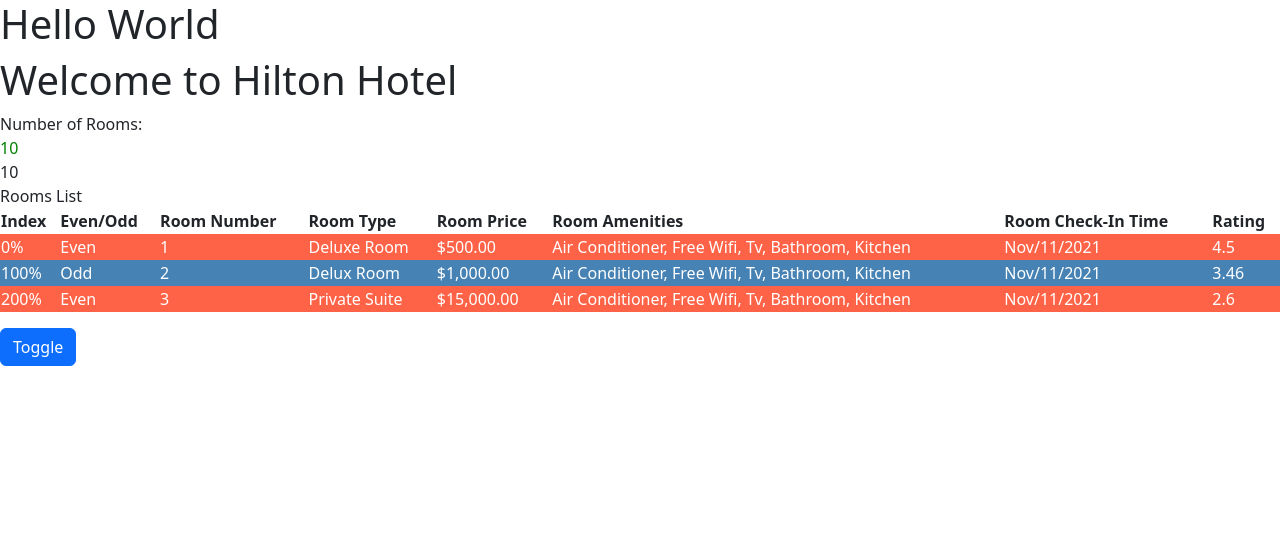
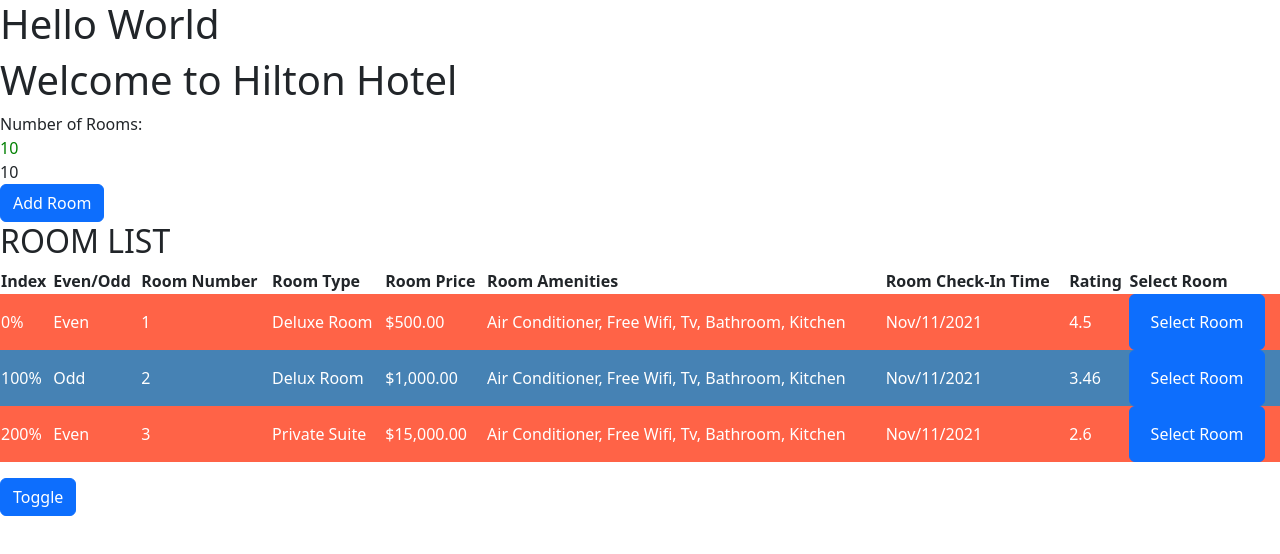
Before and after one commit to mramireztribe/hotelinventoryapp, an Angular app: page / in a window 1280 px wide. Shown: the top 554 px of the page. Built offline with nearby package versions, Linux system fonts and the light colour scheme.

Commit message:
added ngOnInit and ngOnChanges

```diff
--- a/src/app/app.module.ts
+++ b/src/app/app.module.ts
@@ -4,11 +4,13 @@
 import { AppRoutingModule } from './app-routing.module';
 import { AppComponent } from './app.component';
 import { RoomsComponent } from './rooms/rooms.component';
+import { RoomsListComponent } from './rooms/rooms-list/rooms-list.component';
 
 @NgModule({
   declarations: [
     AppComponent,
-    RoomsComponent
+    RoomsComponent,
+    RoomsListComponent
   ],
   imports: [
     BrowserModule,
--- /dev/null
+++ b/src/app/rooms/rooms-list/rooms-list.component.html
@@ -0,0 +1,29 @@
+<h2>{{title}}</h2>
+<table class="table">
+  <tr>
+    <th>Index</th>
+    <th>Even/Odd</th>
+    <th>Room Number</th>
+    <th>Room Type</th>
+    <th>Room Price</th>
+    <th>Room Amenities</th>
+    <th>Room Check-In Time</th>
+    <th>Rating</th>
+    <th>Select Room</th>
+  </tr>
+  <tr [ngClass]="e ? 'even' : 'odd'" *ngFor="let room of rooms; let e=even; let o=odd; let i=index">
+    <td>{{i | percent}}</td>
+    <td>{{e ? "Even" : "Odd"}} </td>
+    <td>{{room.roomNumber}}</td>
+    <td>{{room.roomType}}</td>
+    <td>{{room.price | currency}}</td>
+    <td>{{room.amenities | titlecase}}</td>
+    <td>{{room.checkInTime | date:'MMM/dd/yyyy'}}</td>
+    <td>{{room.rating | number : '1.1-2'}}</td>
+    <td class="btn btn-primary">
+      <button class="btn btn-primary" (click)="selectRoom(room)">
+        Select Room
+      </button>
+    </td>
+  </tr>
+</table>
--- /dev/null
+++ b/src/app/rooms/rooms-list/rooms-list.component.scss
@@ -0,0 +1,9 @@
+.odd{
+    background-color:steelblue;
+    color: white;
+}
+
+.even{
+    background-color:tomato;
+    color: white;
+}
--- /dev/null
+++ b/src/app/rooms/rooms-list/rooms-list.component.ts
@@ -0,0 +1,32 @@
+import { ChangeDetectionStrategy, Component, EventEmitter, Input, OnChanges, OnInit, Output, SimpleChanges } from '@angular/core';
+import { RoomList } from '../rooms';
+
+@Component({
+  selector: 'hinv-rooms-list',
+  templateUrl: './rooms-list.component.html',
+  styleUrls: ['./rooms-list.component.scss'],
+  changeDetection: ChangeDetectionStrategy.OnPush
+})
+export class RoomsListComponent implements OnInit, OnChanges {
+
+  @Input() rooms: RoomList[] = [];
+  @Input() title: string = '';
+  @Output() selectedRoom = new EventEmitter<RoomList>();
+
+  constructor() { }
+
+  ngOnInit(): void {
+  }
+
+  ngOnChanges(changes: SimpleChanges): void {
+    console.log("changes: ", changes);
+    if (changes['title']) {
+      this.title = changes['title'].currentValue.toUpperCase();
+    }
+  }
+
+  selectRoom(room: RoomList) {
+    this.selectedRoom.emit(room);
+  }
+
+}
--- a/src/app/rooms/rooms.component.html
+++ b/src/app/rooms/rooms.component.html
@@ -1,37 +1,23 @@
 <h1>Welcome to {{ hotelName }}</h1>
 
 <div [hidden]="hideRooms">
-    Number of Rooms:
-    <div [ngStyle]="{'color' : rooms.availableRooms ? 'green' : 'red'}" [innerText]="numberOfRooms"></div>
+  Number of Rooms:
+  <div [ngStyle]="{'color' : rooms.availableRooms ? 'green' : 'red'}" [innerText]="numberOfRooms"></div>
 </div>
 
 {{rooms?.availableRooms ?? 'No Rooms'}}
 
+<div *ngIf="selectedRoom">
+  {{selectedRoom | json }}
+</div>
+
+<div>
+  <button class="btn btn-primary" (click)="addRoom()">Add Room</button>
+</div>
+
 <div *ngIf="rooms.availableRooms > 0">
-    Rooms List
-    <table class="table">
-        <tr>
-            <th>Index</th>
-            <th>Even/Odd</th>
-            <th>Room Number</th>
-            <th>Room Type</th>
-            <th>Room Price</th>
-            <th>Room Amenities</th>
-            <th>Room Check-In Time</th>
-            <th>Rating</th>
-        </tr>
-        <tr [ngClass]="e ? 'even' : 'odd'" *ngFor="let room of roomList | slice:0:3; let e=even; let o=odd; let i=index">
-            <td>{{i | percent}}</td>
-            <td>{{e ? "Even" : "Odd"}} </td>
-            <td>{{room.roomNumber}}</td>
-            <td>{{room.roomType}}</td>
-            <td>{{room.price | currency}}</td>
-            <td>{{room.amenities | titlecase}}</td>
-            <td>{{room.checkInTime | date:'MMM/dd/yyyy'}}</td>
-            <td>{{room.rating | number : '1.1-2'}}</td>
-        </tr>
-    </table>
-    <!-- {{room.roomType}} -->
+  <hinv-rooms-list [rooms]=roomList (selectedRoom)="selectRoom($event)" [title]="title"></hinv-rooms-list>
+  <!-- {{room.roomType}} -->
 </div>
 
 <button class="btn btn-primary" (click)="toggle()">Toggle</button>
--- a/src/app/rooms/rooms.component.scss
+++ b/src/app/rooms/rooms.component.scss
@@ -1,13 +1,3 @@
-.odd{
-    background-color:steelblue;
-    color: white;
-}
-
-.even{
-    background-color:tomato;
-    color: white;
-}
-
 .green{
 
 }
--- a/src/app/rooms/rooms.component.ts
+++ b/src/app/rooms/rooms.component.ts
@@ -11,12 +11,15 @@
   hotelName = 'Hilton Hotel';
   numberOfRooms = 10;
   hideRooms = false;
+  title = "Room List";
 
   rooms: Room = {
     totalRooms: 20,
     availableRooms: 10,
     bookedRooms: 5
   }
+
+  selectedRoom!: RoomList;
 
   roomList: RoomList[] = [
     {
@@ -54,9 +57,62 @@
   constructor() { }
 
   ngOnInit(): void {
+    this.roomList = [
+      {
+        roomNumber: 1,
+        roomType: 'Deluxe Room',
+        amenities: 'Air Conditioner, Free WiFi, TV, Bathroom, Kitchen',
+        price: 500,
+        photos: 'https://www.valleyviewcasino.com/wp-content/uploads/Hero-Deluxe-Room-final.jpg',
+        checkInTime: new Date('11-Nov-2021'),
+        checkOutTime: new Date('12-Nov-2021'),
+        rating: 4.5
+      },
+      {
+        roomNumber: 2,
+        roomType: 'Delux Room',
+        amenities: 'Air Conditioner, Free WiFi, TV, Bathroom, Kitchen',
+        price: 1000,
+        photos: 'https://www.valleyviewcasino.com/wp-content/uploads/Hero-Deluxe-Room-final.jpg',
+        checkInTime: new Date('11-Nov-2021'),
+        checkOutTime: new Date('12-Nov-2021'),
+        rating: 3.45654
+      },
+      {
+        roomNumber: 3,
+        roomType: 'Private Suite',
+        amenities: 'Air Conditioner, Free WiFi, TV, Bathroom, Kitchen',
+        price: 15000,
+        photos: 'https://www.valleyviewcasino.com/wp-content/uploads/Hero-Deluxe-Room-final.jpg',
+        checkInTime: new Date('11-Nov-2021'),
+        checkOutTime: new Date('12-Nov-2021'),
+        rating: 2.6
+      }
+    ];
   }
 
   toggle() {
     this.hideRooms = !this.hideRooms;
+    this.title = "Rooms List";
+  }
+
+  addRoom(): void {
+    const room: RoomList = {
+      roomNumber: 4,
+      roomType: 'Deluxe Room',
+      amenities: 'Air Conditioner, Free WiFi, TV, Bathroom, Kitchen',
+      price: 500,
+      photos: 'https://www.valleyviewcasino.com/wp-content/uploads/Hero-Deluxe-Room-final.jpg',
+      checkInTime: new Date('11-Nov-2021'),
+      checkOutTime: new Date('12-Nov-2022'),
+      rating: 4.5
+    };
+    // this.roomList.push(room);
+    this.roomList = [...this.roomList, room]; // takes original room list: adds new room to array
+  }
+
+  selectRoom(room: RoomList) {
+    this.selectedRoom = room;
+    console.log('room', room);
   }
 }
```
Also changed, not shown: 1 other file (tests, documents, lock files or other folders).
